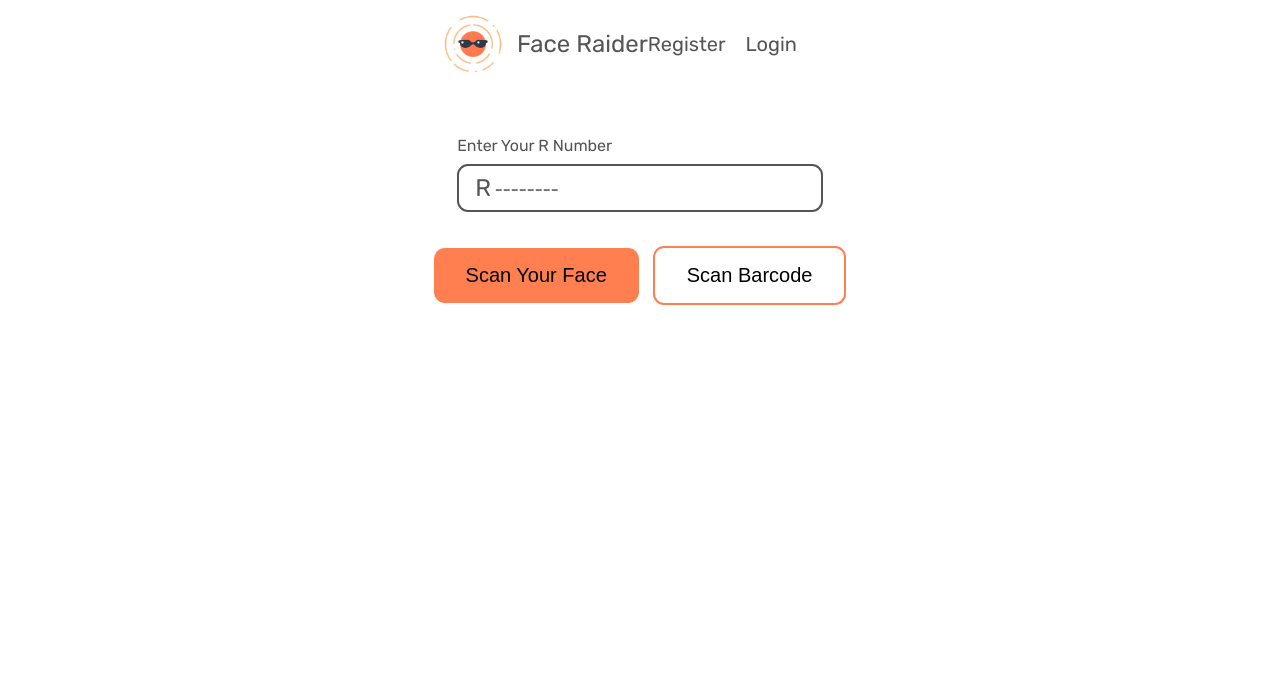
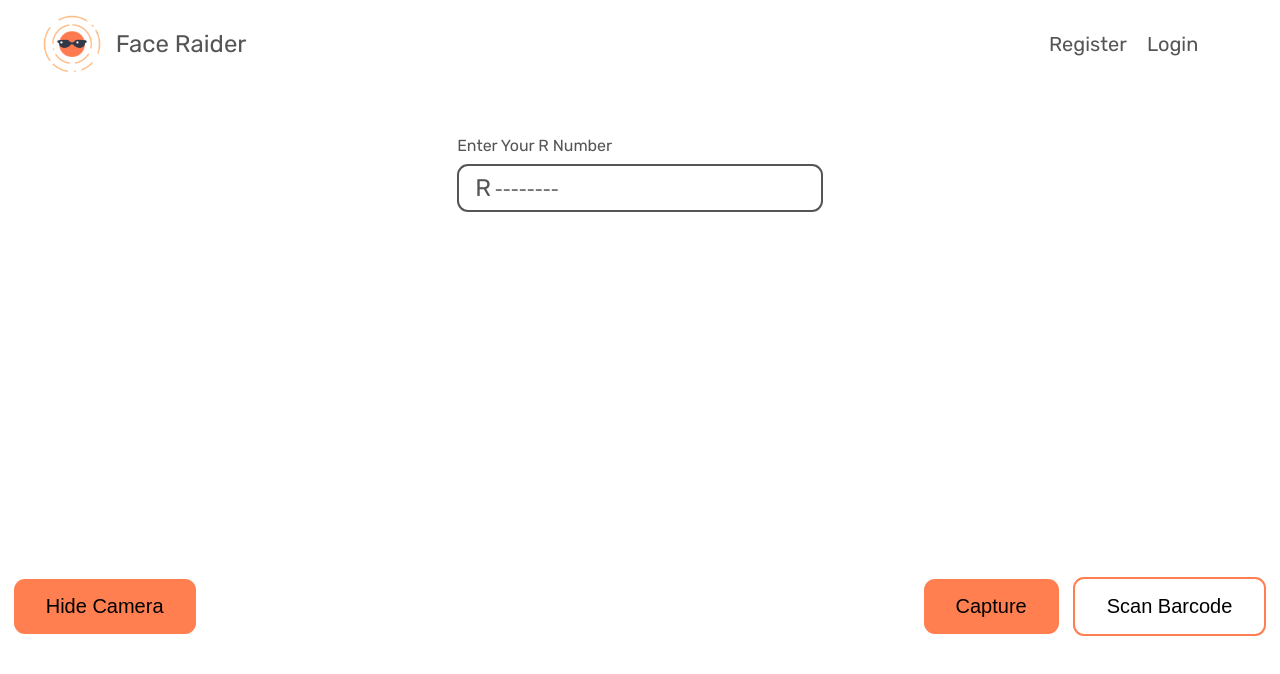
Before and after one commit to smmr-dn/face-raider, a React (Vite) app in the folder frontend/: page /scan-options in a window 1280 px wide. Both pictures are taken after a click on the button "Scan Your Face". Shown: the top 674 px of the page. Built offline with nearby package versions, Linux system fonts and the light colour scheme; no server answers; a web font is replaced by a local one.

Commit message:
Added camera

```diff
--- a/frontend/src/components/home-page/NavBar.jsx
+++ b/frontend/src/components/home-page/NavBar.jsx
@@ -16,7 +16,7 @@ const NavBar = () => {
   const logOut = () => {
     axios.post("http://localhost:5000/logout").then((response) =>{
       localStorage.removeItem("email");
-      window.location.reload(false);
+      window.location.href="/home";
     });
   }
 
--- a/frontend/src/components/home-page/ScanOptions.jsx
+++ b/frontend/src/components/home-page/ScanOptions.jsx
@@ -1,7 +1,26 @@
 import React from "react";
 import "./HomePage.css";
+import Webcam from "react-webcam";
 
 const ScanOptions = () => {
+  const [showWebcam, setShowWebcam] = React.useState(false);
+    const webcamRef = React.useRef(null);
+
+    function handleToggleWebcam() {
+        setShowWebcam(!showWebcam);
+    }
+
+  const capture = React.useCallback( async () => {
+    const imageSrc = await webcamRef.current.getScreenshot();
+    setPath(imageSrc);
+
+    if(imageSrc){
+        alert("Image captured!");
+    } else {
+      alert("Capture failed. Please try again!")
+    }
+  }, [webcamRef]);
+
   return (
     <div className="home-container">
       <div className="scan-options">
@@ -17,7 +36,15 @@ const ScanOptions = () => {
         </div>
       </div>
       <div className="scan-option-btn-container">
-        <button className=" btn btn-full ">Scan Your Face</button>
+        <button className=" btn btn-full " onClick={handleToggleWebcam}>{showWebcam ? "Hide Camera" : "Scan Your Face"}</button>
+        {showWebcam && <Webcam
+              audio={false}
+              height={720}
+              ref={webcamRef}
+              screenshotFormat="image/jpeg"
+              width={700}
+          />}
+        {showWebcam && <button className="btn btn-full" onClick={capture}>Capture</button>}
         <button className="btn btn-outline">Scan Barcode</button>
       </div>
     </div>
```
